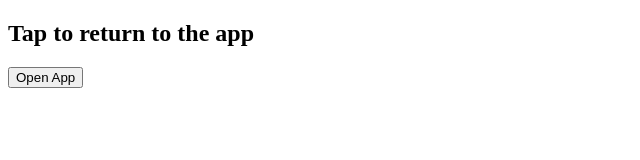
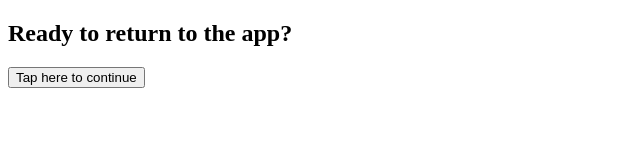
Before and after one commit to SportsCardTracker/sct-redirect, a plain HTML site: page docs/index.html in a window 1280 px wide. Shown: the whole page, without its empty margins (0-640 px from the left). Drawn offline with Linux system fonts and the light colour scheme.

Commit message:
Update index.html

```diff
--- a/docs/index.html
+++ b/docs/index.html
@@ -1,19 +1,23 @@
-<!doctype html>
-<html><head><meta charset="utf-8">
-  <title>Redirecting…</title>
-</head><body>
-  <h2>Tap to return to the app</h2>
-  <button onclick="handleRedirect()">Open App</button>
+<!DOCTYPE html>
+<html lang="en">
+<head>
+  <meta charset="UTF-8">
+  <title>Continue to App</title>
+</head>
+<body>
+  <h2>Ready to return to the app?</h2>
+  <button onclick="openApp()">Tap here to continue</button>
 
   <script>
-    function handleRedirect() {
+    function openApp() {
       const params = new URLSearchParams(window.location.search);
       const code = params.get('code');
-      if (code) {
-        window.location = `myapp://oauth-callback?code=${encodeURIComponent(code)}`;
-      } else {
-        window.location = `myapp://oauth-callback`;
-      }
+      const url = code
+        ? `myapp://oauth-callback?code=${encodeURIComponent(code)}`
+        : `myapp://oauth-callback`;
+
+      window.location.href = url;
     }
   </script>
-</body></html>
+</body>
+</html>
```
